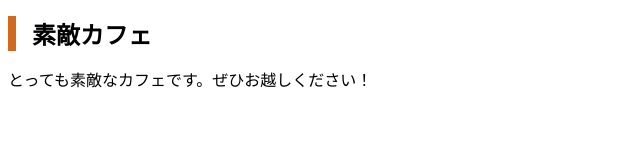
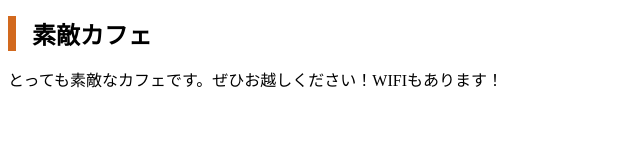
Before and after one commit to chikos555/mycafe, a plain HTML site: page index.html in a window 1280 px wide. Shown: the whole page, without its empty margins (0-640 px from the left). Drawn offline with Linux system fonts and the light colour scheme.

Commit message:
Add files via upload

```diff
--- a/index.html
+++ b/index.html
@@ -7,6 +7,6 @@
 </head>
 <body>
  <h1>素敵カフェ</h1>
- <p>とっても素敵なカフェです。ぜひお越しください！</p>
+ <p>とっても素敵なカフェです。ぜひお越しください！WIFIもあります！</p>
 </body>
 </html>
```
